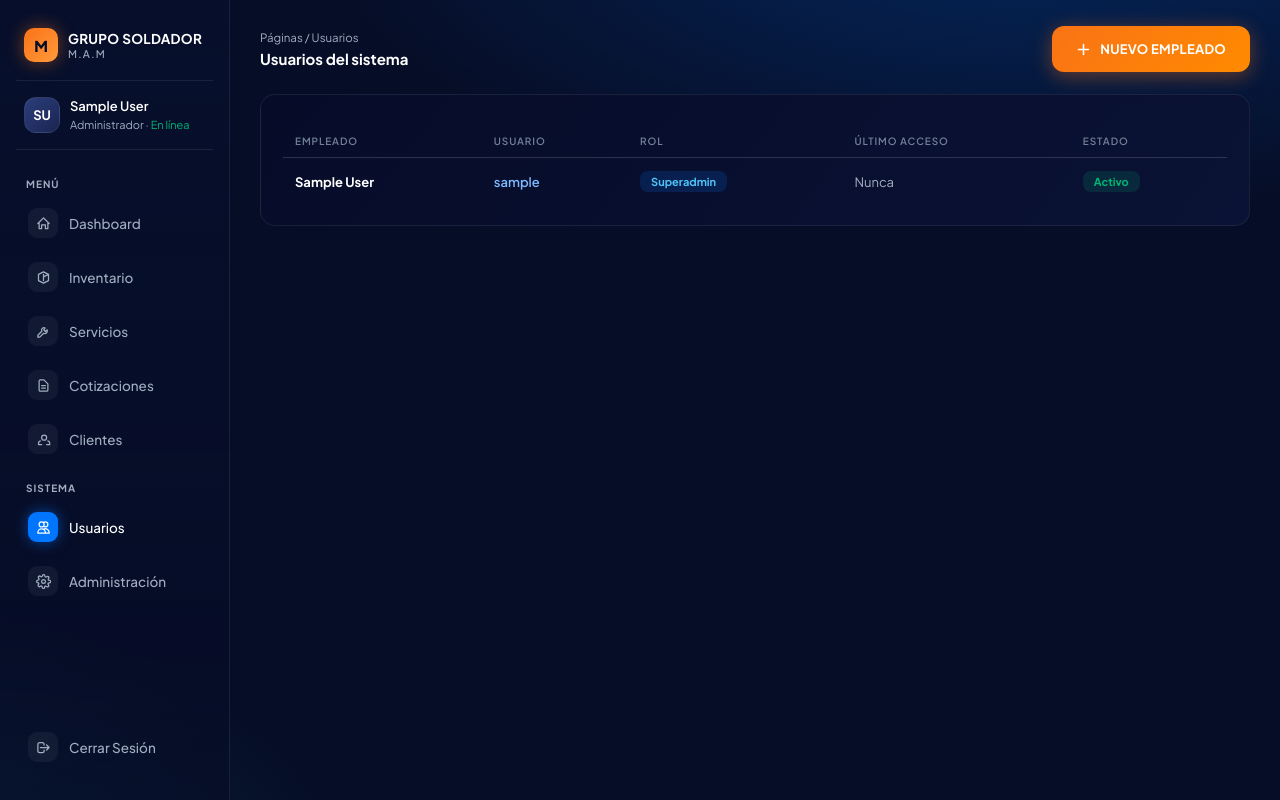
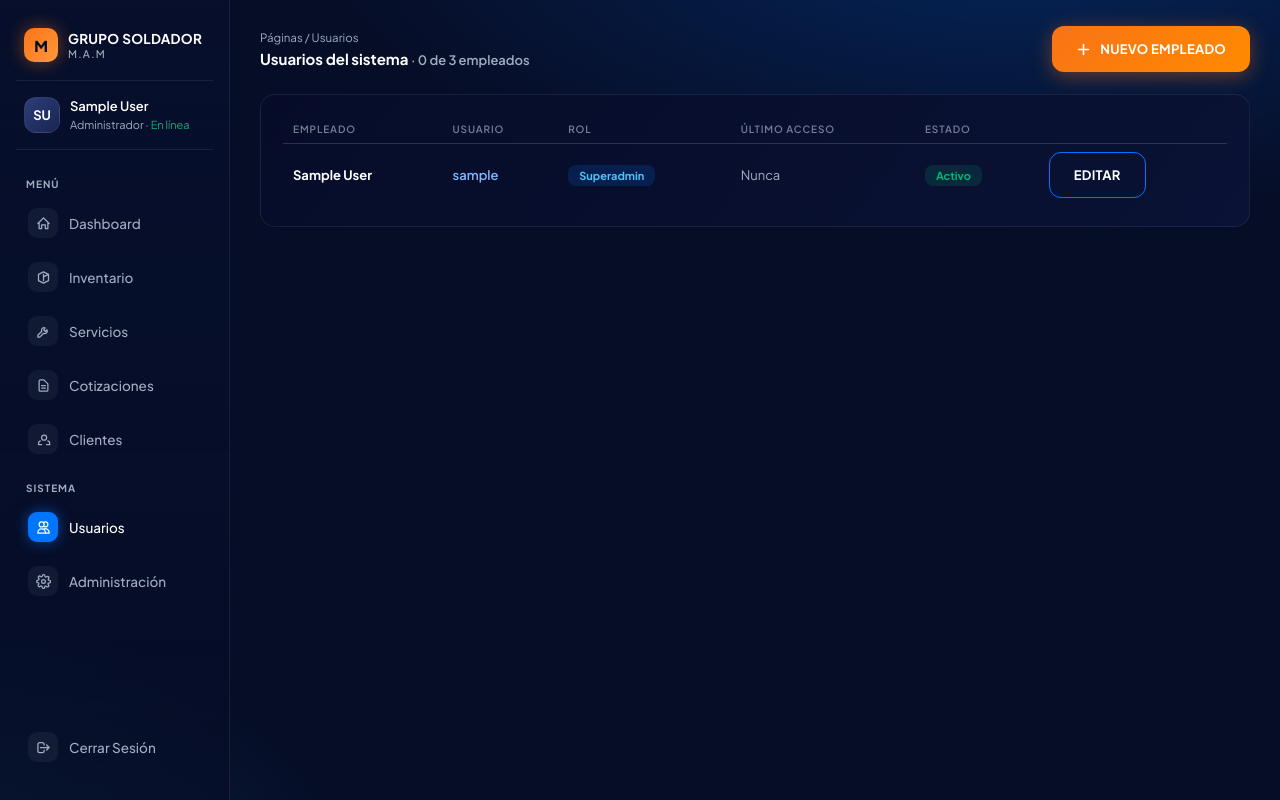
Before and after one commit to alu222410833-pixel/grupo-soldador, a Django app: page /usuarios/ in a window 1280 px wide. Run offline with Django 5.2, Linux system fonts and the light colour scheme; the visitor is signed in with stand-in values (Sample User, id 1); data comes from the database, SQL or seed files in the repository.

Commit message:
Usuarios: CRUD completo (editar, activar/desactivar, eliminar) con límite de 3 empleados
Co-Authored-By: Devin AI <158243242+devin-ai-integration[bot]@users.noreply.github.com>

```diff
--- a/taller/urls.py
+++ b/taller/urls.py
@@ -22,6 +22,9 @@ urlpatterns = [
     path("clientes/<int:pk>/", views.cliente_detalle, name="cliente_detalle"),
     path("usuarios/", views.usuarios, name="usuarios"),
     path("usuarios/nuevo/", views.usuario_nuevo, name="usuario_nuevo"),
+    path("usuarios/<int:pk>/editar/", views.usuario_editar, name="usuario_editar"),
+    path("usuarios/<int:pk>/activo/", views.usuario_toggle, name="usuario_toggle"),
+    path("usuarios/<int:pk>/eliminar/", views.usuario_eliminar, name="usuario_eliminar"),
     path("administracion/", views.administracion, name="administracion"),
     path("administracion/categorias/", views.categorias, name="categorias"),
     path("categorias/nueva/", views.categoria_nueva, name="categoria_nueva"),
--- a/taller/views.py
+++ b/taller/views.py
@@ -7,6 +7,7 @@ from django.contrib.auth import get_user_model
 from django.contrib.auth.decorators import login_required, user_passes_test
 from django.shortcuts import get_object_or_404, redirect, render
 from django.core.paginator import Paginator
+from django.db.models.deletion import ProtectedError
 from django.db.models import Sum, F, DecimalField, ExpressionWrapper, Count, Q
 from django.http import JsonResponse
 from django.utils import timezone
@@ -261,12 +262,19 @@ def cliente_nueva(request):
     return JsonResponse({"id": c.pk, "nombre": c.nombre_completo, "tel": c.telefono})
 
 
+MAX_EMPLEADOS = 3
+
+
 @login_required
 @user_passes_test(lambda u: u.is_staff)
 def usuarios(request):
     User = get_user_model()
+    total = User.objects.filter(is_superuser=False).count()
     return render(request, "taller/usuarios.html", {
         "empleados": User.objects.order_by("username"),
+        "total_empleados": total,
+        "max_empleados": MAX_EMPLEADOS,
+        "puede_agregar": total < MAX_EMPLEADOS,
     })
 
 
@@ -284,6 +292,9 @@ def cliente_detalle(request, pk):
 @user_passes_test(lambda u: u.is_staff)
 def usuario_nuevo(request):
     User = get_user_model()
+    if User.objects.filter(is_superuser=False).count() >= MAX_EMPLEADOS:
+        messages.error(request, f"Límite alcanzado: máximo {MAX_EMPLEADOS} empleados.")
+        return redirect("usuarios")
     if request.method == "POST":
         username = request.POST.get("username", "").strip()
         password = request.POST.get("password", "")
@@ -303,6 +314,67 @@ def usuario_nuevo(request):
         else:
             messages.error(request, "Usuario y contraseña son obligatorios.")
     return render(request, "taller/usuario_form.html")
+
+
+@login_required
+@user_passes_test(lambda u: u.is_staff)
+def usuario_editar(request, pk):
+    User = get_user_model()
+    u = get_object_or_404(User, pk=pk)
+    if request.method == "POST":
+        username = request.POST.get("username", "").strip()
+        if not username:
+            messages.error(request, "El usuario es obligatorio.")
+        elif User.objects.exclude(pk=u.pk).filter(username=username).exists():
+            messages.error(request, f"El usuario {username} ya existe.")
+        else:
+            u.username = username
+            u.first_name = request.POST.get("first_name", "").strip()
+            u.last_name = request.POST.get("last_name", "").strip()
+            u.is_staff = bool(request.POST.get("es_admin"))
+            nueva = request.POST.get("password", "")
+            if nueva:
+                u.set_password(nueva)
+            u.save()
+            messages.success(request, f"Empleado {u.username} actualizado.")
+            return redirect("usuarios")
+    return render(request, "taller/usuario_form.html", {"edit": True, "u": u})
+
+
+@login_required
+@user_passes_test(lambda u: u.is_staff)
+def usuario_toggle(request, pk):
+    if request.method != "POST":
+        return redirect("usuarios")
+    User = get_user_model()
+    u = get_object_or_404(User, pk=pk)
+    if u == request.user:
+        messages.error(request, "No puedes desactivar tu propia cuenta.")
+    elif u.is_superuser:
+        messages.error(request, "No se puede desactivar al superadmin.")
+    else:
+        u.is_active = not u.is_active
+        u.save(update_fields=["is_active"])
+        messages.success(request, f"{u.username} {'activado' if u.is_active else 'desactivado'}.")
+    return redirect("usuarios")
+
+
+@login_required
+@user_passes_test(lambda u: u.is_staff)
+def usuario_eliminar(request, pk):
+    if request.method != "POST":
+        return redirect("usuarios")
+    User = get_user_model()
+    u = get_object_or_404(User, pk=pk)
+    if u == request.user or u.is_superuser:
+        messages.error(request, "Ese usuario no se puede eliminar.")
+    else:
+        try:
+            u.delete()
+            messages.success(request, f"Empleado {u.username} eliminado.")
+        except ProtectedError:
+            messages.error(request, "Tiene cotizaciones registradas — mejor desactívalo.")
+    return redirect("usuarios")
 
 
 @login_required
--- a/templates/taller/usuarios.html
+++ b/templates/taller/usuarios.html
@@ -1,31 +1,58 @@
 {% extends "base.html" %}
 {% block title %}Usuarios — Grupo Soldador M.A.M{% endblock %}
+{% block extra_css %}
+<style>
+  .mini-act { display:inline-flex; gap:8px; align-items:center; flex-wrap:wrap; }
+  .mini-act .btn { padding:6px 11px; font-size:10.5px; }
+  .mini-act form { display:inline; margin:0; }
+</style>
+{% endblock %}
 {% block content %}
 <div class="topbar">
   <div>
     <div class="crumb">Páginas / Usuarios</div>
-    <h1>Usuarios del sistema</h1>
+    <h1>Usuarios del sistema <span class="muted" style="font-size:13px;font-weight:600">· {{ total_empleados }} de {{ max_empleados }} empleados</span></h1>
   </div>
+  {% if puede_agregar %}
   <a class="btn btn-primary" href="{% url 'usuario_nuevo' %}"><svg fill="none" stroke="currentColor" stroke-width="2.5" viewBox="0 0 24 24"><path stroke-linecap="round" stroke-linejoin="round" d="M12 4v16m8-8H4"/></svg>NUEVO EMPLEADO</a>
+  {% else %}
+  <span class="btn btn-outline" style="opacity:.55;cursor:not-allowed">MÁXIMO {{ max_empleados }} EMPLEADOS</span>
+  {% endif %}
 </div>
 
 <div class="card">
-  <table>
+  <table class="ptable">
     <thead>
-      <tr><th>Empleado</th><th>Usuario</th><th>Rol</th><th>Último acceso</th><th>Estado</th></tr>
+      <tr><th>Empleado</th><th>Usuario</th><th>Rol</th><th>Último acceso</th><th>Estado</th><th></th></tr>
     </thead>
     <tbody>
       {% for u in empleados %}
       <tr>
-        <td><strong>{{ u.get_full_name|default:"—" }}</strong></td>
-        <td class="folio">{{ u.username }}</td>
-        <td>
+        <td data-l="Empleado"><strong>{{ u.get_full_name|default:"—" }}</strong></td>
+        <td data-l="Usuario" class="folio">{{ u.username }}</td>
+        <td data-l="Rol">
           {% if u.is_superuser %}<span class="badge b-info">Superadmin</span>
           {% elif u.is_staff %}<span class="badge b-warn">Administrador</span>
           {% else %}<span class="badge b-grey">Empleado</span>{% endif %}
         </td>
-        <td class="muted">{% if u.last_login %}{{ u.last_login|date:"d/m/Y H:i" }}{% else %}Nunca{% endif %}</td>
-        <td>{% if u.is_active %}<span class="badge b-ok">Activo</span>{% else %}<span class="badge b-bad">Inactivo</span>{% endif %}</td>
+        <td data-l="Último acceso" class="muted">{% if u.last_login %}{{ u.last_login|date:"d/m/Y H:i" }}{% else %}Nunca{% endif %}</td>
+        <td data-l="Estado">{% if u.is_active %}<span class="badge b-ok">Activo</span>{% else %}<span class="badge b-bad">Inactivo</span>{% endif %}</td>
+        <td>
+          <div class="mini-act">
+            <a class="btn btn-outline" href="{% url 'usuario_editar' u.pk %}">EDITAR</a>
+            {% if not u.is_superuser and u != request.user %}
+            <form method="post" action="{% url 'usuario_toggle' u.pk %}">
+              {% csrf_token %}
+              {% if u.is_active %}<button class="btn btn-outline" type="submit" style="color:var(--accent)">DESACTIVAR</button>
+              {% else %}<button class="btn btn-outline" type="submit" style="color:var(--blue)">ACTIVAR</button>{% endif %}
+            </form>
+            <form method="post" action="{% url 'usuario_eliminar' u.pk %}" onsubmit="return confirm('¿Eliminar a {{ u.username }}?');">
+              {% csrf_token %}
+              <button class="btn btn-outline" type="submit" style="color:#F87171">ELIMINAR</button>
+            </form>
+            {% endif %}
+          </div>
+        </td>
       </tr>
       {% endfor %}
     </tbody>
```
Also changed, not shown: templates/taller/usuario_form.html (+11 -11 lines).
